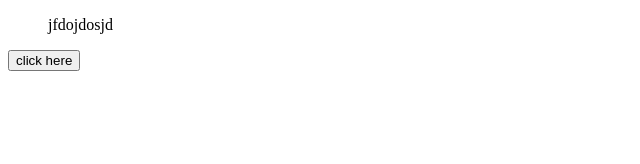
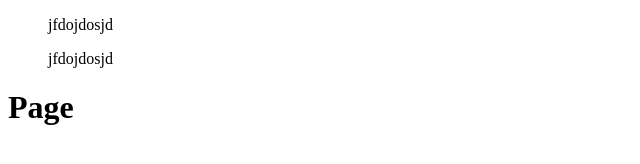
Before and after one commit to sudomao/mywebsite, a plain HTML site: page notindex.html in a window 1280 px wide. Shown: the whole page, without its empty margins (0-640 px from the left). Drawn offline with Linux system fonts and the light colour scheme.

Commit message:
add text

```diff
--- a/notindex.html
+++ b/notindex.html
@@ -8,6 +8,8 @@
 </head>
 <body>
     <blockquote>jfdojdosjd</blockquote>
-    <button type="reset">click here</button>
+
+    <blockquote>jfdojdosjd</blockquote>
+    <h1>Page</h1>
 </body>
 </html>
```
Also changed, not shown: index.html (+3 -1 lines).
